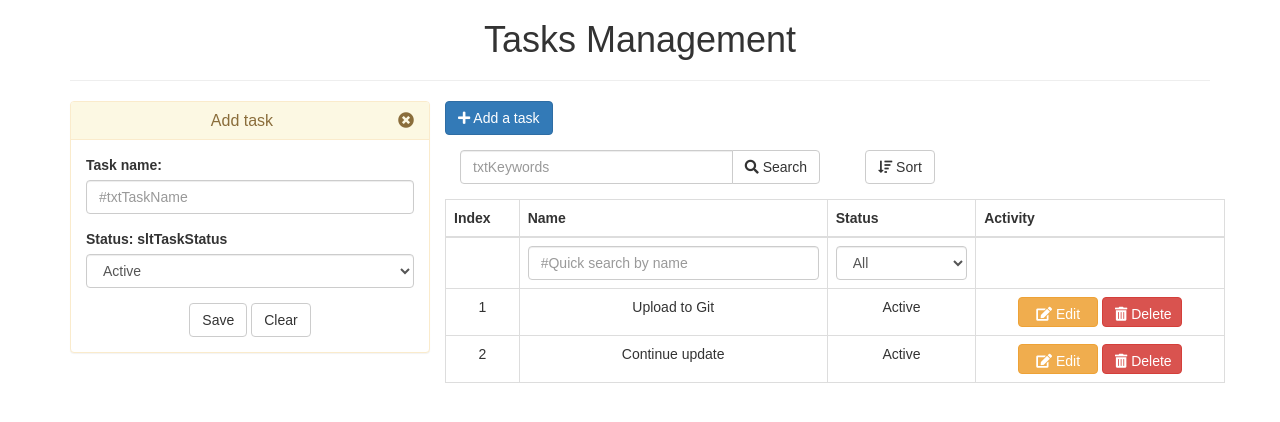
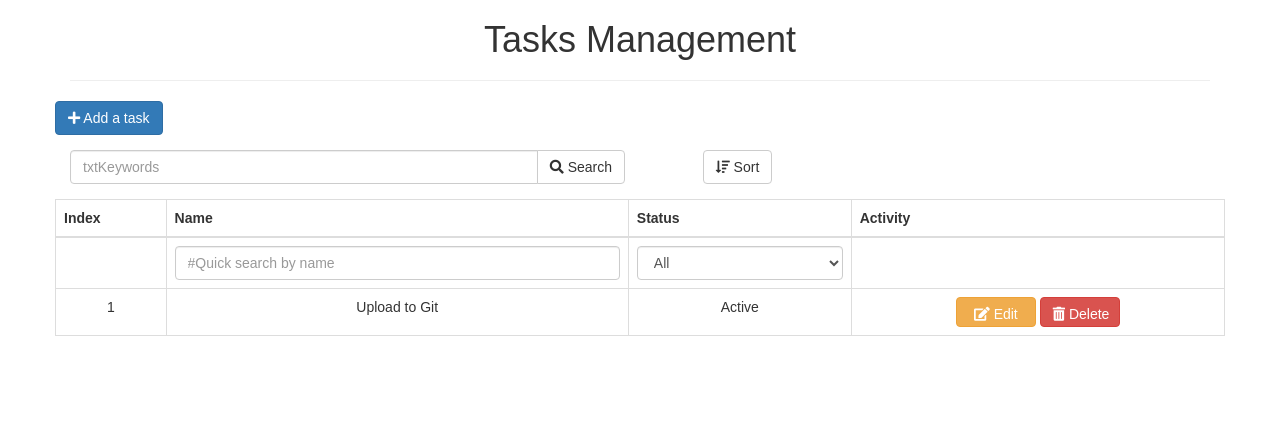
Before and after one commit to dkgian/task-management-app, a React (Create React App) app: page / in a window 1280 px wide. Shown: the top 422 px of the page. Built offline with nearby package versions, Linux system fonts and the light colour scheme.

Commit message:
update /components

```diff
--- a/public/index.html
+++ b/public/index.html
@@ -26,7 +26,7 @@
     <!-- Font Awesome 4.7.0 -->
     <link rel="stylesheet" href="https://use.fontawesome.com/releases/v5.2.0/css/all.css" integrity="sha384-hWVjflwFxL6sNzntih27bfxkr27PmbbK/iSvJ+a4+0owXq79v+lsFkW54bOGbiDQ" crossorigin="anonymous">
 
-    <title>React App</title>
+    <title>Task Manager</title>
   </head>
   <body>
     <noscript>
--- a/src/App.css
+++ b/src/App.css
@@ -47,3 +47,7 @@
 .text-center{
   text-align: right;
 }
+
+.invisible{
+  visibility: hidden;
+}
--- a/src/App.js
+++ b/src/App.js
@@ -3,11 +3,31 @@ import './App.css';
 
 import TaskForm from './components/TaskForm'
 import Control from './components/Control';
+import TaskList from './components/TaskList';
 
 class App extends Component {
+  constructor(props){
+    super(props);
+    this.state = {
+      isDisplayForm : false,
+      tasks : []
+    }
+  }
+
+  onToogleForm = () =>{
+    console.log('1');
+    this.setState({
+      tasks : [],
+      isDisplayForm : !this.state.isDisplayForm
+    })
+    console.log(this.state.isDisplayForm);
+  }
+
   render() {
+    let { tasks, isDisplayForm } = this.state;
+    let elmTaskform  = isDisplayForm? <TaskForm/> : '';
+
     return (
-
       <div className="App container">
         <div>
           <h1>Tasks Management</h1>
@@ -15,14 +35,20 @@ class App extends Component {
         </div>
 
         <div className="row">
-          <div className="col-xs-4 col-sm-4 col-md-4 col-lg-4">
-            <TaskForm/>
+          <div className={ this.state.isDisplayForm ? 'col-xs-4 col-sm-4 col-md-4 col-lg-4': 'collapse'}>
+            <TaskForm
+              onToogleForm = { this.onToogleForm }
+            />
           </div>
 
-          <div className="col-xs-8 col-sm-8 col-md-8 col-lg-8">
+          <div className={ this.state.isDisplayForm ? 'col-xs-8 col-sm-8 col-md-8 col-lg-8' : 'col-xs-12 col-sm-12 col-md-12 col-lg-12'}>
 
             <div className="row">
-                <button type="button" className="btn btn-primary float-left">
+                <button
+                  type="button"
+                  className="btn btn-primary float-left"
+                  onClick = { this.onToogleForm }
+                  >
                    <i className="fas fa-plus"></i> Add a task
                 </button>
             </div>
@@ -33,75 +59,13 @@ class App extends Component {
 
             <div className="row mt-15">
 
-              <table className="table table-bordered table-hover">
-                <thead className="text-center">
-                  <tr>
-                    <th>Index</th>
-                    <th>Name</th>
-                    <th>Status</th>
-                    <th>Activity</th>
-                  </tr>
-                </thead>
-                <tbody>
-                  <tr>
-                    <td>
-                    </td>
-                    <td>
-                      <input
-                        type="text"
-                        name="txtFilter"
-                        className="form-control"
-                        placeholder="#Quick search by name"
-                        />
-                    </td>
-                    <td>
-                      <select
-                        name="sltStatus"
-                        className="form-control"
-                        >
-                        <option value="2">All</option>
-                        <option value="1">Active</option>
-                        <option value="0">Hidden</option>
-                      </select>
-                    </td>
-                    <td></td>
-                  </tr>
-
-                  <tr className="task-item">
-                    <td>1</td>
-                    <td>Upload to Git</td>
-                    <td>Active</td>
-                    <td>
-                      <button type="button" className="btn btn-warning"> <i className="fas fa-edit"></i> Edit</button>
-                      &nbsp;
-                      <button type="button" className="btn btn-danger"><i className="fas fa-trash-alt"></i> Delete</button>
-                    </td>
-                  </tr>
-
-                  <tr className="task-item">
-                    <td>2</td>
-                    <td>Continue update</td>
-                    <td>Active</td>
-                    <td>
-                      <button type="button" className="btn btn-warning"> <i className="fas fa-edit"></i> Edit</button>
-                      &nbsp;
-                      <button type="button" className="btn btn-danger"><i className="fas fa-trash-alt"></i> Delete</button>
-                    </td>
-                  </tr>
-
-                </tbody>
-              </table>
+              <TaskList />
 
             </div>
+          </div>
+        </div>
+      </div>
 
-
-          </div>
-
-
-        </div>
-
-
-      </div>
     );
   }
 }
--- a/src/components/Control.js
+++ b/src/components/Control.js
@@ -7,13 +7,8 @@ class Control extends Component {
   render() {
     return (
     <div>
-       <div className="col-xs-6 col-sm-6 col-md-6 col-lg-6">
         <Search/>
-      </div>
-
-      <div className="col-xs-2 col-sm-2 col-md-2 col-lg-2">
         <Sort/>
-      </div>
     </div>
     );
   }
--- a/src/components/Search.js
+++ b/src/components/Search.js
@@ -5,6 +5,7 @@ import '../App.css';
 class Search extends Component {
   render() {
     return (
+        <div className="col-xs-6 col-sm-6 col-md-6 col-lg-6" >
             <div className="input-group">
                 <input
                 type="text"
@@ -19,6 +20,7 @@ class Search extends Component {
                 </button>
                 </span>
             </div>
+        </div>
     );
   }
 }
--- a/src/components/Sort.js
+++ b/src/components/Sort.js
@@ -5,6 +5,7 @@ import '../App.css';
 class Sort extends Component {
   render() {
     return (
+        <div className="col-xs-2 col-sm-2 col-md-2 col-lg-2">
             <div className="dropdown">
                 <button type="button" className="btn btn-default dropdown-toggle" data-toggle="dropdown">
                 <i className="fas fa-sort-amount-down"></i> Sort
@@ -20,6 +21,7 @@ class Sort extends Component {
                     </ul>
                 </div>
             </div>
+        </div>
     );
   }
 }
--- a/src/components/TaskForm.js
+++ b/src/components/TaskForm.js
@@ -2,13 +2,42 @@ import React, { Component } from 'react';
 import '../App.css';
 
 class Taskform extends Component {
+  constructor(props){
+    super(props);
+    this.state = {
+      name : '',
+      status: false
+    }
+  }
+
+  onChange = (event) => {
+    let name = event.target.name;
+    let value = event.target.value;
+    this.setState({
+      [name] : value
+    })
+    //console.log(name, value)
+  }
+
+  onSubmit = (event) => {
+    event.preventDefault();
+    console.log(this.state.name , this.state.status)
+    this.setState({
+      name : '',
+      status: false
+    })
+  }
+
+
   render() {
     return (
-
         <div className="panel panel-warning">
             <div className="panel-heading">
               <h3 className="panel-title">Add task
-                <span className="fa fa-times-circle float-right"></span>
+                <span
+                style = { {cursor:'pointer'} }
+                onClick = { this.props.onToogleForm }
+                className="fa fa-times-circle float-right"></span>
               </h3>
             </div>
 
@@ -19,23 +48,29 @@ class Taskform extends Component {
                   <input
                     type="text"
                     className="form-control"
-                    placeholder="#txtTaskName"
-                    name = "txtTaskName"
+                    name = "name"
+                    value = {this.state.name}
+                    onChange = {this.onChange}
                   />
                 </div>
 
-                <label className="float-left"> Status: sltTaskStatus </label>
+                <label className="float-left"> Status:</label>
 
                 <select
-                  name="sltTaskStatus"
+                  onChange = { this.onChange }
+                  value = { this.state.status }
+                  name="status"
                   className ="form-control"
                   required="required"
                 >
-                  <option value="1">Active</option>
-                  <option value="0">Hidden</option>
+                  <option value={true}>Active</option>
+                  <option value={false}>Deactive</option>
                 </select>
 
-                <button type="submit" className="btn btn-default mt-15">Save</button>
+                <button
+                  onClick = { this.onSubmit }
+                  type="submit"
+                  className="btn btn-default mt-15">Save</button>
                 &nbsp;
                 <button type="reset" className="btn btn-default mt-15">Clear</button>
               </form>
--- /dev/null
+++ b/src/components/TaskItem.js
@@ -0,0 +1,24 @@
+import React, { Component } from 'react';
+import '../App.css';
+
+
+class TaskItem extends Component {
+
+
+  render() {
+    return (
+        <tr className="task-item">
+            <td>1</td>
+            <td>Upload to Git</td>
+            <td>Active</td>
+            <td>
+            <button type="button" className="btn btn-warning"> <i className="fas fa-edit"></i> Edit</button>
+            &nbsp;
+            <button type="button" className="btn btn-danger"><i className="fas fa-trash-alt"></i> Delete</button>
+            </td>
+        </tr>
+    );
+  }
+}
+
+export default TaskItem;
--- /dev/null
+++ b/src/components/TaskList.js
@@ -0,0 +1,53 @@
+import React, { Component } from 'react';
+import '../App.css';
+import TaskItem from './TaskItem';
+
+
+class TaskList extends Component {
+
+
+  render() {
+    return (
+        <table className="table table-bordered table-hover">
+        <thead className="text-center">
+          <tr>
+            <th>Index</th>
+            <th>Name</th>
+            <th>Status</th>
+            <th>Activity</th>
+          </tr>
+        </thead>
+        <tbody>
+          <tr>
+            <td>
+            </td>
+            <td>
+              <input
+                type="text"
+                name="txtFilter"
+                className="form-control"
+                placeholder="#Quick search by name"
+                />
+            </td>
+            <td>
+              <select
+                name="sltStatus"
+                className="form-control"
+                >
+                <option value="2">All</option>
+                <option value="1">Active</option>
+                <option value="0">Hidden</option>
+              </select>
+            </td>
+            <td></td>
+          </tr>
+
+          <TaskItem/>
+
+        </tbody>
+      </table>
+    );
+  }
+}
+
+export default TaskList;
```
Lines whose indentation alone changed are shown as unchanged.
